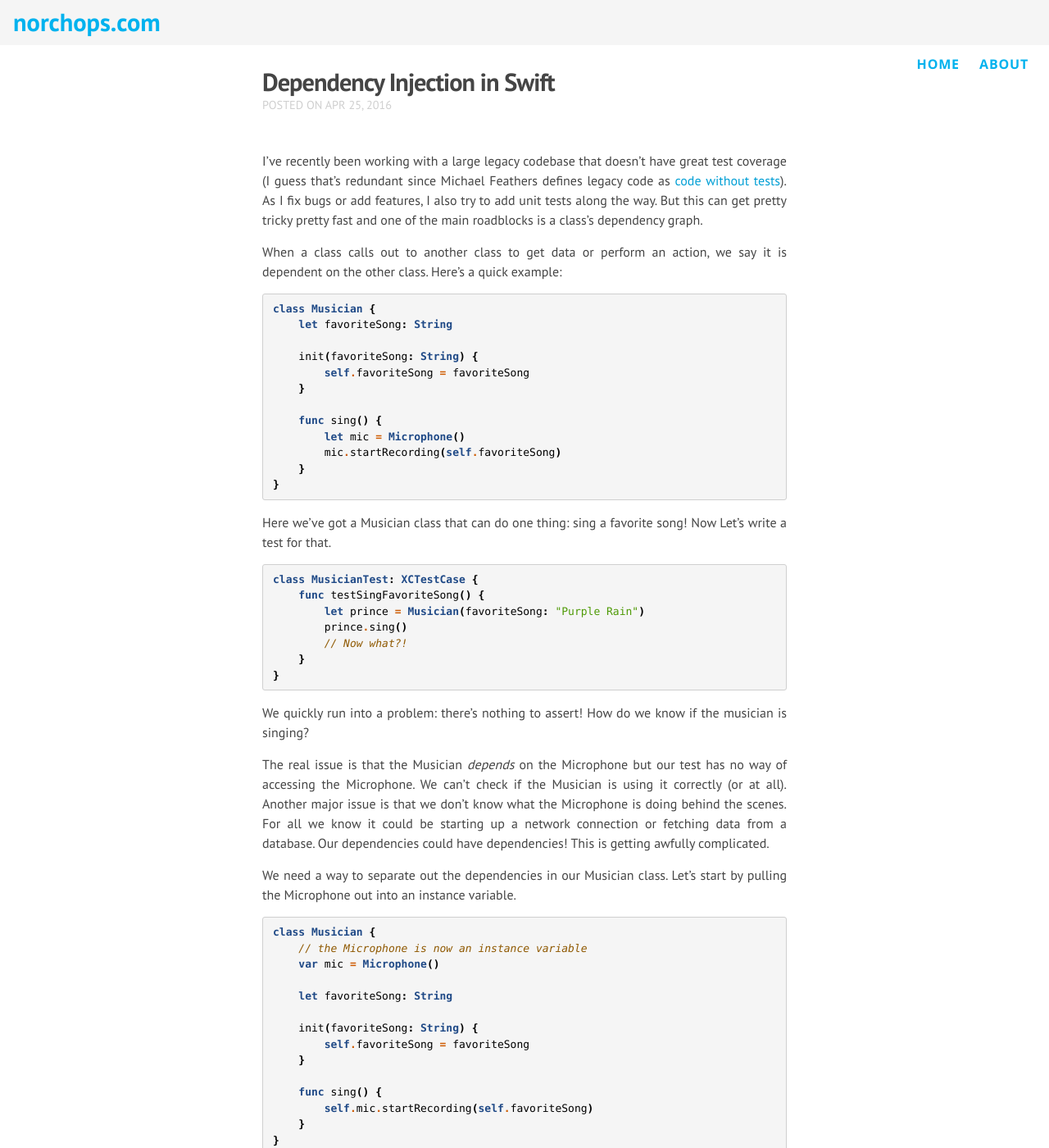
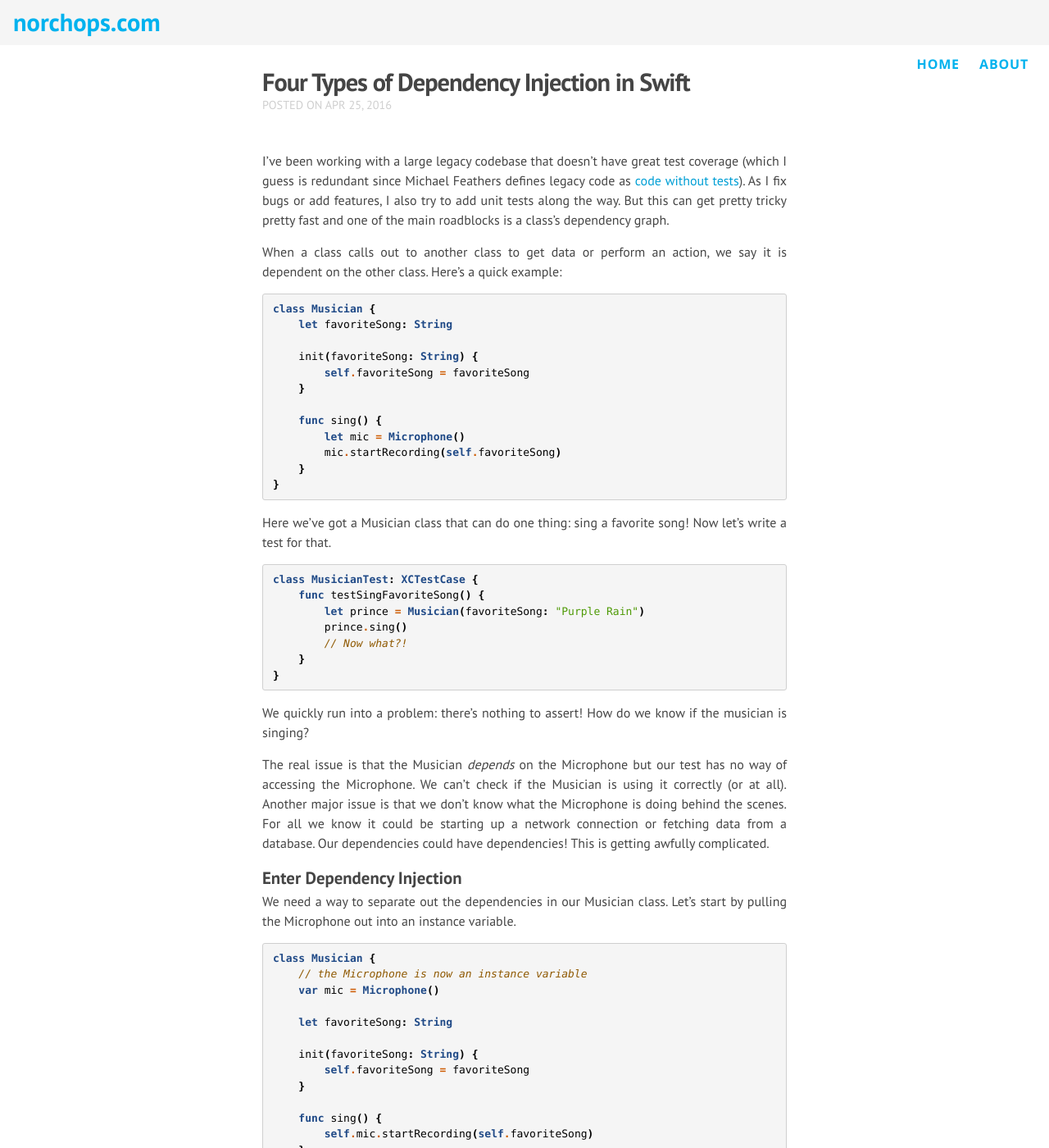
Before and after one commit to dnorcott/dnorcott.github.io, a Jekyll site: the page built from _posts/2016-04-25-dependency-injection.md, in a window 1280 px wide and 1400 px high. Shown: the whole window at 82% size. Built offline with Jekyll 4.4.1, drawn with Linux system fonts in a browser that asks for light colours; nearby versions of some CDN libraries; some of the changed text lies outside the part shown.

Commit message:
Cleaning up copy. Changed title and added a PS

```diff
--- a/_posts/2016-04-25-dependency-injection.md
+++ b/_posts/2016-04-25-dependency-injection.md
@@ -1,11 +1,11 @@
 ---
 layout: post
-title:  "Dependency Injection in Swift"
+title:  "Four Types of Dependency Injection in Swift"
 date:   2016-04-25 11:00:00 -0500
 tags: 	swift, testing
 ---
 
-I've recently been working with a large legacy codebase that doesn't have great test coverage (I guess that's redundant since Michael Feathers defines legacy code as [code without tests](https://en.wikipedia.org/wiki/Legacy_code)). As I fix bugs or add features, I also try to add unit tests along the way. But this can get pretty tricky pretty fast and one of the main roadblocks is a class's dependency graph.
+I've been working with a large legacy codebase that doesn't have great test coverage (which I guess is redundant since Michael Feathers defines legacy code as [code without tests](https://en.wikipedia.org/wiki/Legacy_code)). As I fix bugs or add features, I also try to add unit tests along the way. But this can get pretty tricky pretty fast and one of the main roadblocks is a class's dependency graph.
 
 <!--more-->
 
@@ -26,7 +26,7 @@
 }
 {% endhighlight %}
 
-Here we've got a Musician class that can do one thing: sing a favorite song! Now Let's write a test for that.
+Here we've got a Musician class that can do one thing: sing a favorite song! Now let's write a test for that.
 
 {% highlight Swift %}
 class MusicianTest: XCTestCase {
@@ -41,6 +41,8 @@
 We quickly run into a problem: there's nothing to assert! How do we know if the musician is singing?
 
 The real issue is that the Musician *depends* on the Microphone but our test has no way of accessing the Microphone. We can't check if the Musician is using it correctly (or at all). Another major issue is that we don't know what the Microphone is doing behind the scenes. For all we know it could be starting up a network connection or fetching data from a database. Our dependencies could have dependencies! This is getting awfully complicated.
+
+### Enter Dependency Injection
 
 We need a way to separate out the dependencies in our Musician class. Let's start by pulling the Microphone out into an instance variable.
 
@@ -89,7 +91,7 @@
 }
 {% endhighlight %}
 
-Whoa! Hold on one second! This test just took an interesting turn of events. Did I just declare a new class *inside* of a function?! Coming from an Objective-C world, this blew my mind the first time I saw it. Dear iOS developers: welcome to the 21st century.
+Hold on one second! This just took an interesting turn of events. Is that a new class declared *inside* of a function?! Coming from an Objective-C world, this blew my mind the first time I saw it. Dear iOS developers: welcome to the 21st century.
 
 But back to the matter at hand. The new class, `MockMicophone` is a subclass of `Microphone` that remembers the last song it recorded. By injecting this new MockMicrophone into our Musician class we now have a way to verify behavior.
 
@@ -146,3 +148,7 @@
 ### Conclusion
 
 So there you have it! I once heard dependency injection called "a ten-dollar word for a ten-cent concept". It's a simple yet powerful tool to break up dependencies in your code and increase testability.
+
+### PS
+
+I started writing this blog post a couple weeks ago, coincidentally while listening to Prince. I was really saddened to hear about his passing a few days ago. I decided to keep the code samples as-is as a tribute to His Royal Badness.
```
